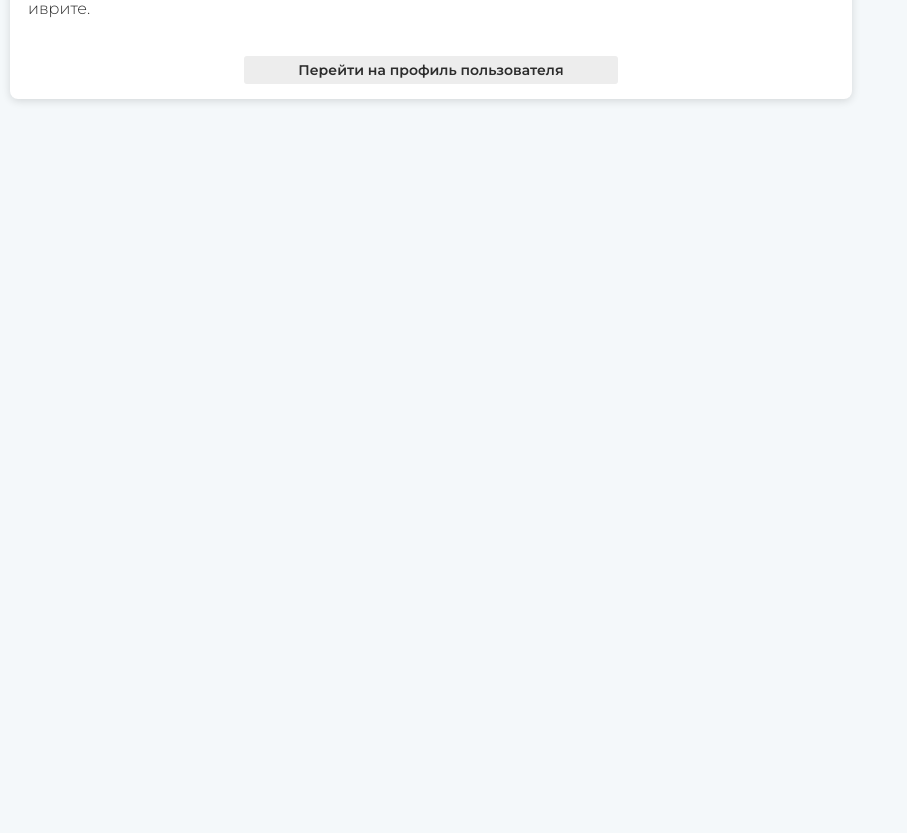
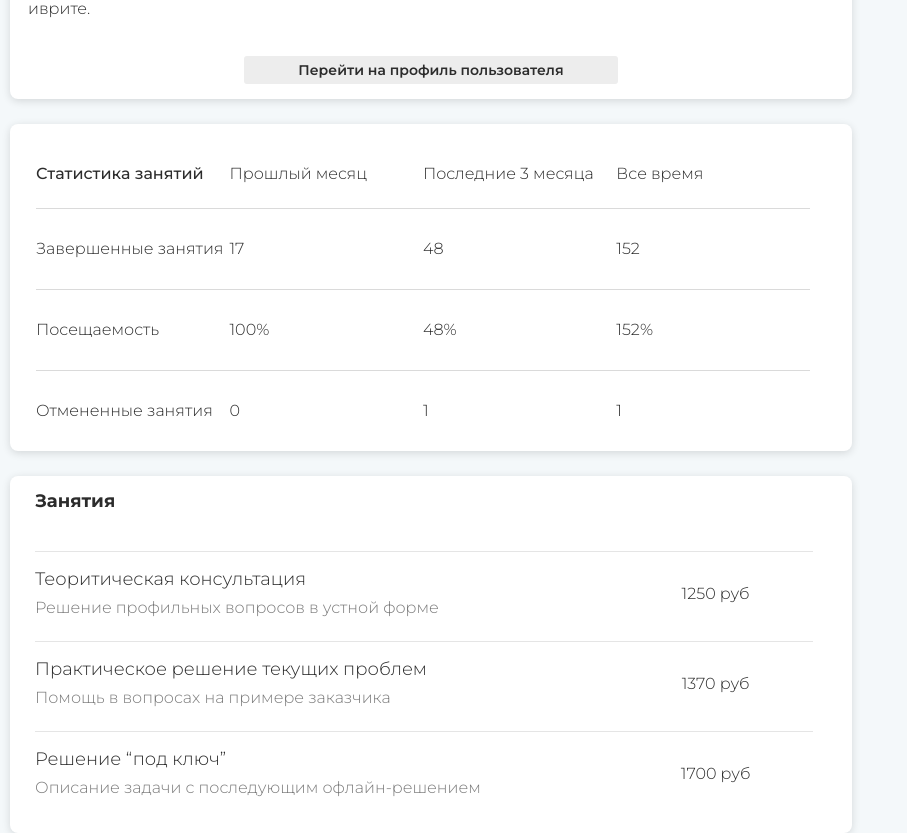
Before and after one commit to Hlopunoff/skipper, a React (Create React App) app: page /mentor-page in a window 1280 px wide. Shown: the part 460-1293 px from the top of the page, without its empty margins (0-907 px from the left). Before the commit the page ends 800 px from the top, so only its background shows below. Built offline with nearby package versions, Linux system fonts and the light colour scheme.

Commit message:
Добавил компонент таблицы со статистикой занятий, а также сделал компонент таблицы прайс листа

```diff
--- a/src/components/lessonsStats/LessonsStats.tsx
+++ b/src/components/lessonsStats/LessonsStats.tsx
@@ -1,9 +1,15 @@
+import {FC} from 'react';
 import { SingleLessonStat } from '../singleLessonStat/SingleLessonStat';
 import st from './lessonsStats.module.scss';
 
-export const LessonsStats = () => {
+interface LessonsStatsProps {
+    width: string;
+    padding: string;
+}
+
+export const LessonsStats: FC<LessonsStatsProps> = ({width, padding}) => {
     return (
-        <div className={st['table']}>
+        <div className={st['table']} style={{width, padding}}>
             <div className={st['table__head']}>
                 <h2 className={st['table__title']}>Статистика занятий</h2>
                 <h3 className={st['col__title']}>Прошлый месяц</h3>
--- /dev/null
+++ b/src/components/priceList/PriceList.tsx
@@ -0,0 +1,16 @@
+import {PriceListItem} from '../priceListItem/PriceListItem';
+
+import st from './priceList.module.scss';
+
+export const PriceList = () => {
+    return (
+        <div className={st['lessonsTable']}>
+            <h2 className={st['lessonsTable__title']}>Занятия</h2>
+            <div className={st['lessonsTable__content']}>
+                <PriceListItem title='Теоритическая консультация' subtitle='Решение профильных вопросов в устной форме' price={1250}/>
+                <PriceListItem title='Практическое решение текущих проблем' subtitle='Помощь в вопросах на примере заказчика' price={1370}/>
+                <PriceListItem title='Решение “под ключ”' subtitle='Описание задачи с последующим офлайн-решением' price={1700}/>
+            </div>
+        </div>
+    );
+};
--- /dev/null
+++ b/src/components/priceList/priceList.module.scss
@@ -0,0 +1,20 @@
+@import '../../styles/colors';
+.lessonsTable {
+    width: 100%;
+    background-color: #fff;
+    box-shadow: 0px 2px 8px rgba(0, 0, 0, 0.135216);
+    border-radius: 8px;
+    padding: 15px 39px 12px 25px;
+    &__title {
+        font-style: normal;
+        font-weight: 700;
+        font-size: 18px;
+        line-height: 20px;
+        color: $main-color;
+    }
+    &__content {
+        margin-top: 40px;
+        display: flex;
+        flex-direction: column;
+    }
+}
--- /dev/null
+++ b/src/components/priceListItem/PriceListItem.tsx
@@ -0,0 +1,21 @@
+import {FC} from 'react';
+
+import st from './priceListItem.module.scss';
+
+interface PriceListItemProps {
+    title: string;
+    subtitle: string;
+    price: number;
+}
+
+export const PriceListItem: FC<PriceListItemProps> = ({title, subtitle, price}) => {
+    return (
+        <div className={st['row']}>
+            <div className="row__descr">
+                <h3 className={st['row__title']}>{title}</h3>
+                <span className={st['row__subtitle']}>{subtitle}</span>
+            </div>
+            <div className={st['row__price']}>{price} руб</div>
+        </div>
+    );
+};
--- /dev/null
+++ b/src/components/priceListItem/priceListItem.module.scss
@@ -0,0 +1,32 @@
+@import '../../styles/colors';
+.row {
+    padding: 16px 0 22px 0;
+    display: grid;
+    grid-template-columns: 1.5fr 0.5fr;
+    align-items: center;
+    border-top: 1px solid #E5E5E5;
+    &__title {
+        font-style: normal;
+        font-weight: 300;
+        font-size: 18px;
+        line-height: 23px;
+        color: $main-color;
+    }
+    &__subtitle {
+        display: inline-block;
+        margin-top: 5px;
+        font-style: normal;
+        font-weight: 300;
+        font-size: 16px;
+        line-height: 23px;
+        color: rgba($main-color, 0.63);
+    }
+    &__price {
+        text-align: center;
+        font-style: normal;
+        font-weight: 300;
+        font-size: 16px;
+        line-height: 23px;
+        color: $main-color;
+    }
+}
--- a/src/components/singleLessonStat/SingleLessonStat.tsx
+++ b/src/components/singleLessonStat/SingleLessonStat.tsx
@@ -2,14 +2,14 @@ import {FC} from 'react';
 
 import st from './singleLessonStat.module.scss';
 
-interface singleLessonStatProps {
+interface SingleLessonStatProps {
     title: string;
     lastMonth: number | string;
     lastThreeMonth: number | string;
     allTime: number | string;
 }
 
-export const SingleLessonStat: FC<singleLessonStatProps> = ({title, lastMonth, lastThreeMonth, allTime}) => {
+export const SingleLessonStat: FC<SingleLessonStatProps> = ({title, lastMonth, lastThreeMonth, allTime}) => {
     return (
         <div className={st['table__item']}>
             <h3 className={st['item__title']}>{title}</h3>
--- a/src/pages/mentiPage/MentiPage.tsx
+++ b/src/pages/mentiPage/MentiPage.tsx
@@ -9,7 +9,7 @@ export const MentiPage = () => {
         <div className="container">
             <div className={st['mentiPage__content']}>
                 <MentorCardShort/>
-                <LessonsStats/>
+                <LessonsStats width="72%" padding="30px 42px 54px 26px"/>
                 <ProfileReport/>
             </div>
         </div>
--- a/src/pages/mentorPage/MentorPage.tsx
+++ b/src/pages/mentorPage/MentorPage.tsx
@@ -1,4 +1,7 @@
 import { MentorCard } from '../../components/mentorCard/MentorCard';
+import { LessonsStats } from '../../components/lessonsStats/LessonsStats';
+import { PriceList } from '../../components/priceList/PriceList';
+
 import st from './mentorPage.module.scss';
 
 export const MentorPage = () => {
@@ -8,6 +11,8 @@ export const MentorPage = () => {
                 <div className={st['mentorPage__content']}>
                     <div className={st['mentorPage__info']}>
                         <MentorCard/>
+                        <LessonsStats width='100%' padding='30px 42px 0px 26px'/>
+                        <PriceList/>
                     </div>
                     <div className={st['mentorPage__cla']}></div>
                 </div>
--- a/src/pages/mentorPage/mentorPage.module.scss
+++ b/src/pages/mentorPage/mentorPage.module.scss
@@ -6,6 +6,9 @@
     }
     &__info {
         width: prc(926, 1386);
+        display: flex;
+        flex-direction: column;
+        row-gap: 25px;
     }
     &__cla {
         width: prc(428, 1386);
```
